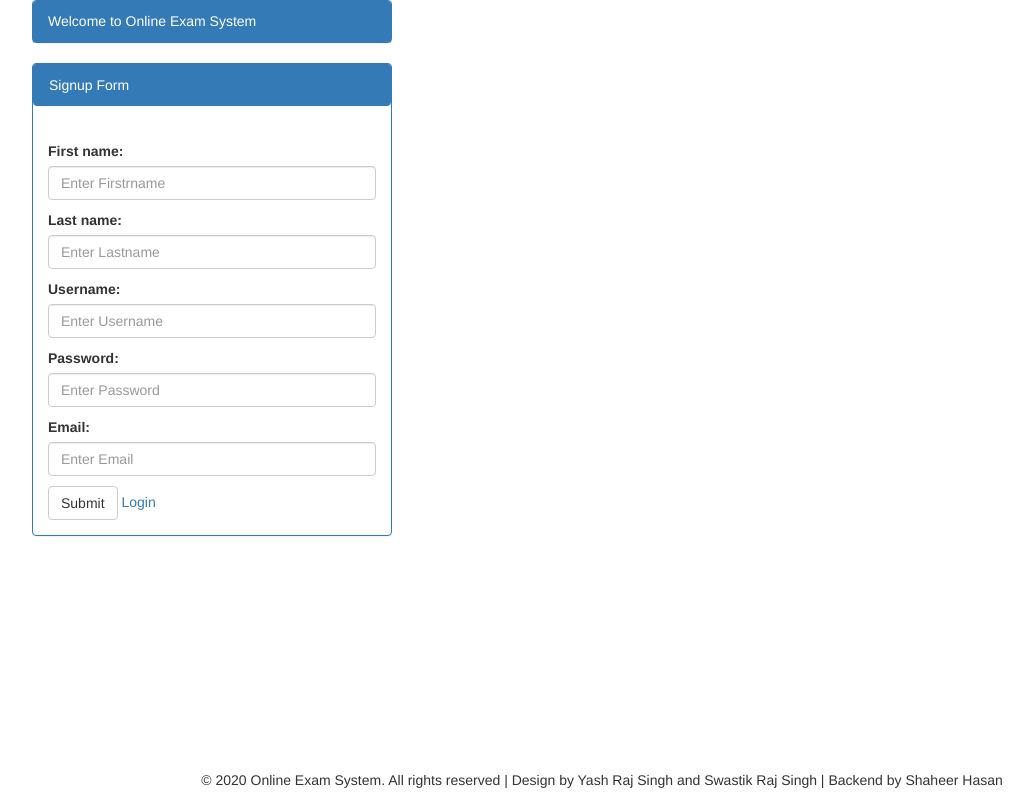
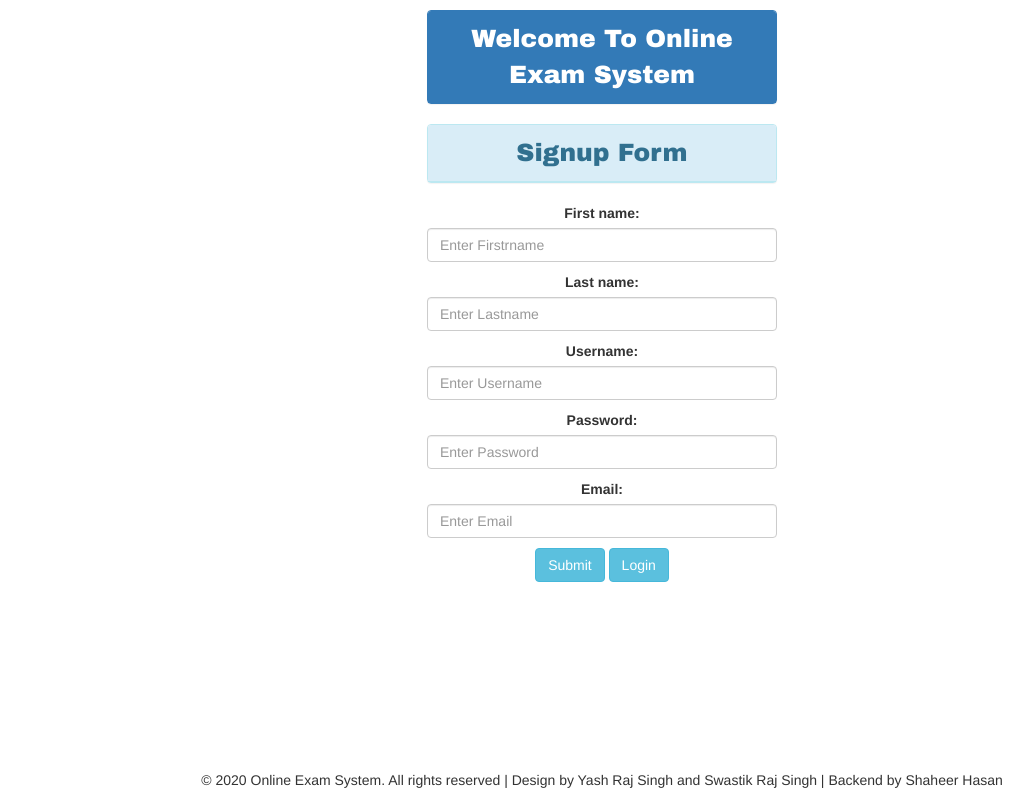
Before and after one commit to Shaheer-rossoneri14/Online-Exam-System, a Django app: page /signup/ in a window 1280 px wide. Shown: the whole page, without its empty margins (38-1071 px from the left). Run offline with Django 3.2, Linux system fonts and the light colour scheme; some libraries are stand-ins or nearby versions.

Commit message:
second commit

```diff
--- a/Quiz/templates/quiz/answer.html
+++ b/Quiz/templates/quiz/answer.html
@@ -35,7 +35,7 @@
                     </tr>
                     <tr style="background:#666666;color:#bfff00">
                         <td ><strong>Your Result</strong></td>
-                        <td ><strong>{{ ans.5 }}%</strong></td>
+                        <td ><strong>{{ ans.5 }}</strong></td>
                     </tr>
                 </tbody>
             </table>
--- a/Quiz/templates/quiz/signup.html
+++ b/Quiz/templates/quiz/signup.html
@@ -1,39 +1,35 @@
 {% extends 'quiz/base.html' %}
 {% block title %}Signup{% endblock %}
 {% block nav %}
+
 <body>
+	<center>
+		<div class="container">
+		<div class="col-sm-4"></div>
+			<div class="col-sm-4">
+				<div style="margin-top:10px" class="panel panel-primary">
+					<div style="text-align:center;font-size:25px;font-family:arial black"class="panel-heading">Welcome To Online Exam System</div>
+				</div>
+				<div style="margin-top:10px" class="panel panel-info">
+					<div style="text-align:center;font-size:25px;font-family:arial black"class="panel-heading">Signup Form</div>
+				</div>
 
 
-	<div class="container">
-		<div class="row">
-			<div class="col-sm-4">
-				<div class="panel panel-primary">
-					<div class="panel-heading">Welcome to Online Exam System</div>
-				</div>
-			</div>
-		</div>
-	</div>
 
-
-	<div class="container">
-		<div class="row">
-			<div class="col-sm-4">
-				<div class="panel panel-primary">
-					<div class="panel panel-heading">Signup Form</div>
-					<div class="panel-body">
 
 						<form method="post" action="" enctype="multipart/form-data">
                             {% csrf_token%}
                              {{ form.as_p }}
-							<button type="submit"  class="btn btn-default">Submit</button>
-                        <a href="{% url 'home:login' %}">Login</a>
+							<button type="submit"  class="btn btn-info">Submit</button>
+							<a href="{% url 'home:login' %}" class="btn btn-info" role="button">Login</a>
+
 						</form>
 
 					</div>
+					</div>
 				</div>
 			</div>
-		</div>
-	</div>
-
+			</div>
+		</center>
 </body>
 {% endblock%}
--- a/Quiz/views.py
+++ b/Quiz/views.py
@@ -82,7 +82,7 @@ def question(request, subject_id):
             else:
                 w+=1
         at=t-n
-        result = int((r*100)/t)
+        result = int((r*3)-(w*1))
         ans = [r, w, n, at, t, result]
 
         return render(request,'quiz/answer.html', {'ans': ans})
```
Also changed, not shown: Quiz/templates/quiz/home.html (+28 -5 lines), Quiz/templates/quiz/login.html (+14 -16 lines), db.sqlite3.
